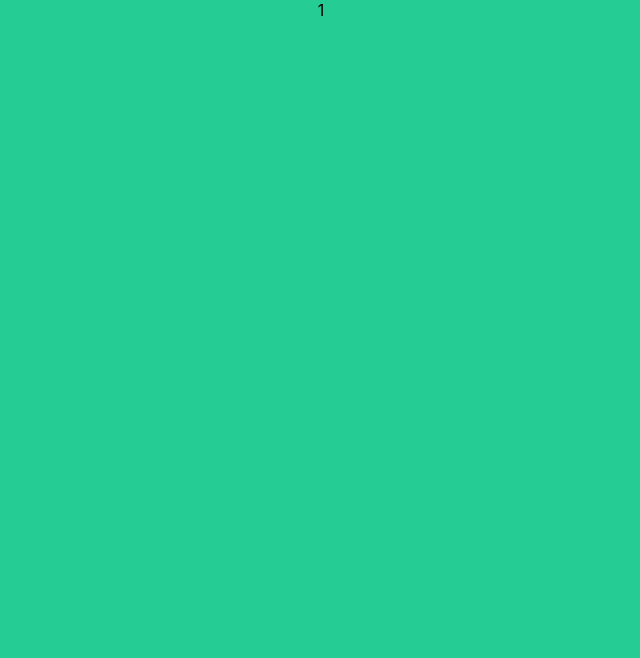
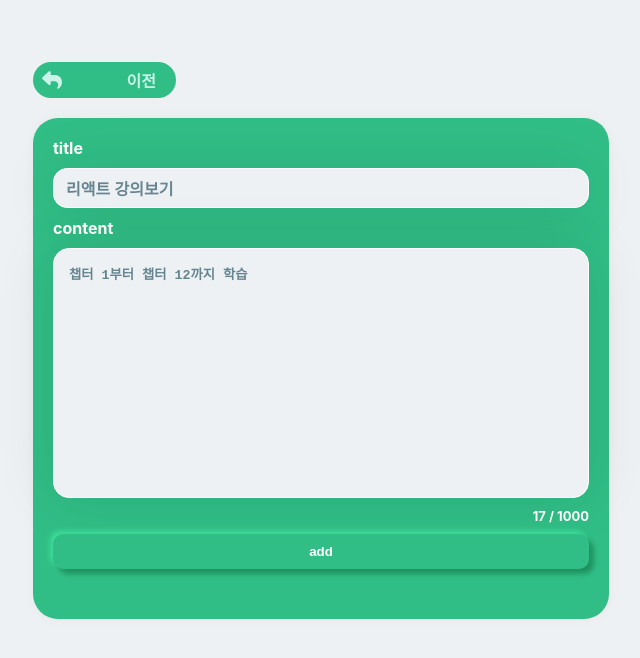
Before and after one commit to helloworld442/hh99-chap2-ver2, a React (Create React App) app: page /update/1 in a window 1280 px wide. Shown: the top 658 px of the page, without its empty margins (319-959 px from the left). Built offline with nearby package versions, Linux system fonts and the light colour scheme.

Commit message:
style : style complete

```diff
--- a/src/components/common/Block/StyledContentBlock.jsx
+++ b/src/components/common/Block/StyledContentBlock.jsx
@@ -3,6 +3,7 @@ import { styled } from "styled-components";
 
 const StyledContentBlock = styled.div`
   &.BorderAll {
+    width: 168px;
     position: absolute;
     bottom: 7px;
     left: 7px;
@@ -12,22 +13,35 @@ const StyledContentBlock = styled.div`
       font-weight: bold;
       line-height: 1.8rem;
       color: #333;
+      white-space: nowrap;
+      overflow: hidden;
+      text-overflow: ellipsis;
     }
     .link > .content {
       font-size: 14px;
       color: #555;
+      white-space: nowrap;
+      overflow: hidden;
+      text-overflow: ellipsis;
     }
   }
   &.ListUl {
     text-align: center;
+    max-width: 300px;
     font-size: 1rem;
     .link > .title {
       font-weight: bold;
       font-size: 20px;
       line-height: 1.8rem;
+      white-space: nowrap;
+      overflow: hidden;
+      text-overflow: ellipsis;
     }
     .link > .content {
       color: #555;
+      white-space: nowrap;
+      overflow: hidden;
+      text-overflow: ellipsis;
     }
   }
   > .link > .title:hover {
--- a/src/components/common/Box/ContentBox.jsx
+++ b/src/components/common/Box/ContentBox.jsx
@@ -1,11 +1,14 @@
 import { styled } from "styled-components";
 
 const ContentBox = styled.pre`
+  max-height: 400px;
+  overflow-y: scroll;
   font-size: 20px;
   color: #878787;
   padding: 0 23px;
   margin: 0;
   line-height: 2.8rem;
+  white-space: pre-wrap;
 `;
 
 export default ContentBox;
--- a/src/components/common/Button/BackButton.jsx
+++ b/src/components/common/Button/BackButton.jsx
@@ -1,11 +1,13 @@
 import { styled } from "styled-components";
+import { FontAwesomeIcon } from "@fortawesome/react-fontawesome";
+import { faReply } from "@fortawesome/free-solid-svg-icons";
 
 const BackBut = styled.button`
   width: 143px;
   height: 36px;
   border: none;
-  background-color: #c9f4e9;
-  color: #31be86;
+  background-color: ${(props) => props.backgroundcolor || `#c9f4e9`};
+  color: ${(props) => props.hovercolor || `#31be86`};
   font-size: 16px;
   text-align: end;
   box-sizing: border-box;
@@ -14,7 +16,6 @@ const BackBut = styled.button`
   border-radius: 18px;
   position: relative;
   transition: all 0.2s ease-in-out;
-
   #icon-reply {
     font-size: 20px;
     position: absolute;
@@ -22,9 +23,16 @@ const BackBut = styled.button`
     left: 9px;
   }
   &:hover {
-    background-color: #31be86;
-    color: #fff;
+    background-color: ${(props) => props.hovercolor || `#31be86`};
+    color: ${(props) => props.backgroundcolor || `#fff`};
   }
 `;
-
-export default BackBut;
+const BackButton = ({ backgroundcolor, hovercolor }) => {
+  return (
+    <BackBut backgroundcolor={backgroundcolor} hovercolor={hovercolor}>
+      <FontAwesomeIcon icon={faReply} id="icon-reply" />
+      이전
+    </BackBut>
+  );
+};
+export default BackButton;
--- a/src/components/common/Input/StyledInput.jsx
+++ b/src/components/common/Input/StyledInput.jsx
@@ -4,13 +4,12 @@ const StyledInputBox = styled.div`
   display: flex;
   flex-direction: column;
   input {
-    width: 194px;
-    height: 32px;
+    height: ${(props) => props.height || `32px`};
     padding: 12px;
     margin: 10px 0 10px 0;
     box-sizing: border-box;
     border: 1px solid #fff;
-    border-radius: 25px;
+    border-radius: ${(props) => props.radius || `25px`};
     outline: none;
     background: #edf1f3;
     font-size: 1rem;
@@ -30,8 +29,8 @@ const StyledInputBox = styled.div`
   }
 `;
 
-const StyledInput = ({ value, onChange }) => (
-  <StyledInputBox>
+const StyledInput = ({ value, onChange, height, radius }) => (
+  <StyledInputBox height={height} radius={radius}>
     <label htmlFor="title">title</label>
     <input
       type="text"
--- a/src/components/common/Input/StyledTextArea.jsx
+++ b/src/components/common/Input/StyledTextArea.jsx
@@ -4,7 +4,7 @@ const StyledTextAreaBox = styled.div`
   display: flex;
   flex-direction: column;
   textarea {
-    width: 194px;
+    width: 100%;
     height: 250px;
     padding: 15px;
     margin: 10px 0 10px 0;
--- a/src/components/todo/TodoDetail.jsx
+++ b/src/components/todo/TodoDetail.jsx
@@ -1,15 +1,15 @@
 import { styled } from "styled-components";
 import { FontAwesomeIcon } from "@fortawesome/react-fontawesome";
-import BackBut from "../common/Button/BackButton";
 import TitleBox from "../common/Box/TitleBox";
 import ContentBox from "../common/Box/ContentBox";
 import DetailIconBox from "../common/Box/DetailIconBox";
 import { Link, useNavigate } from "react-router-dom";
 import { useDispatch } from "react-redux";
-import { faPenToSquare, faReply } from "@fortawesome/free-solid-svg-icons";
+import { faPenToSquare } from "@fortawesome/free-solid-svg-icons";
 import { deleteItem, toggleItem } from "../../redux/modules/todos";
 import { ReactComponent as Check } from "../../lib/assets/check.svg";
 import { ReactComponent as Trash } from "../../lib/assets/trash.svg";
+import BackButton from "../common/Button/BackButton";
 
 const TodoDetailBlock = styled.div`
   width: 100vw;
@@ -62,10 +62,7 @@ const TodoDetail = ({ todo }) => {
       <TodoDetailBlock key={todo.id}>
         <DetailPage>
           <Link to="/">
-            <BackBut>
-              <FontAwesomeIcon icon={faReply} id="icon-reply" />
-              이전
-            </BackBut>
+            <BackButton />
           </Link>
           <TitleBox>
             {todo.title}
--- a/src/components/todo/TodoUpdate.jsx
+++ b/src/components/todo/TodoUpdate.jsx
@@ -1,10 +1,61 @@
 import { styled } from "styled-components";
+import StyledInput from "../common/Input/StyledInput";
+import StyledTextArea from "../common/Input/StyledTextArea";
+import StyledButton from "../common/Button/StyledButton";
+import BackButton from "../common/Button/BackButton";
+import { Link } from "react-router-dom";
 
-const TodoUpdateBlock = styled.div``;
-
-const TodoUpdate = ({ todo }) => {
+const TodoUpdateBlock = styled.div`
+  width: 100vw;
+  height: 100vh;
+  background-color: #edf1f3;
+  display: flex;
+  justify-content: center;
+  align-items: center;
+  form {
+    width: 45vw;
+    margin-top: 20px;
+    background-color: #31be86;
+    box-sizing: border-box;
+    padding: 20px 20px 50px;
+    border-radius: 25px;
+    box-shadow: 0px 0px 10px #e8e8e8;
+  }
+`;
+const UpdatePage = styled.div`
+  margin-bottom: 120px;
+`;
+const TodoUpdate = ({
+  todo,
+  title,
+  content,
+  onTitleChange,
+  onContentChange,
+  onSubmit,
+}) => {
   console.log(todo);
-  return <TodoUpdateBlock>{todo.id}</TodoUpdateBlock>;
+  return (
+    <TodoUpdateBlock>
+      <UpdatePage>
+        <Link to="/">
+          <BackButton
+            backgroundcolor={`#31be86`}
+            hovercolor={`#c9f4e9`}
+          ></BackButton>
+        </Link>
+        <form onSubmit={onSubmit}>
+          <StyledInput
+            value={title}
+            onChange={onTitleChange}
+            height={`40px`}
+            radius={`14px`}
+          />
+          <StyledTextArea value={content} onChange={onContentChange} />
+          <StyledButton buttontext={todo.content} />
+        </form>
+      </UpdatePage>
+    </TodoUpdateBlock>
+  );
 };
 
 export default TodoUpdate;
--- a/src/containers/TodoUpdateContainer.jsx
+++ b/src/containers/TodoUpdateContainer.jsx
@@ -1,16 +1,46 @@
-import { useLocation } from "react-router-dom";
+import { useLocation, useNavigate } from "react-router-dom";
 import TodoUpdate from "../components/todo/TodoUpdate";
-import { useSelector } from "react-redux";
+import { useDispatch, useSelector } from "react-redux";
+import { updateItem } from "../redux/modules/todos";
+import { useState } from "react";
 
 const TodoUpdateContainer = () => {
   let { pathname } = useLocation();
+  const navigateTo = useNavigate();
+  const dispatch = useDispatch();
   // pathname 가져오기 로직
   pathname = parseInt(pathname.replace("/update/", ""));
   // todos 데이터 가져오기 로직
   const todos = useSelector(({ todos }) => todos);
   // pathname에 해당하는 데이터 가져오기
   let todo = todos.find((todo) => todo.id === pathname);
-  return <TodoUpdate todo={todo} />;
+  const [title, setTitle] = useState(todo.title);
+  const [content, setContent] = useState(todo.content);
+
+  const onTitleChangeHandler = (e) => setTitle(e.target.value);
+  const onContentChangeHandler = (e) => setContent(e.target.value);
+
+  const onSubmitHandler = (e) => {
+    e.preventDefault();
+    if (title.trim() === "" || content.trim() === "")
+      return alert("다시 입력하세요");
+    if (title.length > 23) return alert("글자 수는 23자리 이하입니다");
+    if (content.length > 1000) return alert("글자 수는 1000자리 이하입니다");
+
+    dispatch(updateItem(todo.id, { title, content }));
+    navigateTo("/");
+  };
+
+  return (
+    <TodoUpdate
+      todo={todo}
+      title={title}
+      content={content}
+      onTitleChange={onTitleChangeHandler}
+      onContentChange={onContentChangeHandler}
+      onSubmit={onSubmitHandler}
+    />
+  );
 };
 
 export default TodoUpdateContainer;
--- a/src/redux/modules/todos.js
+++ b/src/redux/modules/todos.js
@@ -57,8 +57,8 @@ function todos(state = initialState, action) {
     case CREATE:
       return state.concat(action.todo);
     case UPDATE:
-      state.filter((todo) => todo.id !== action.id);
-      return state.push(action.todo);
+      state.splice(action.id - 1, 1, action.todo);
+      return [...state];
     case DELETE:
       return state.filter((todo) => todo.id !== action.id);
     default:
```
